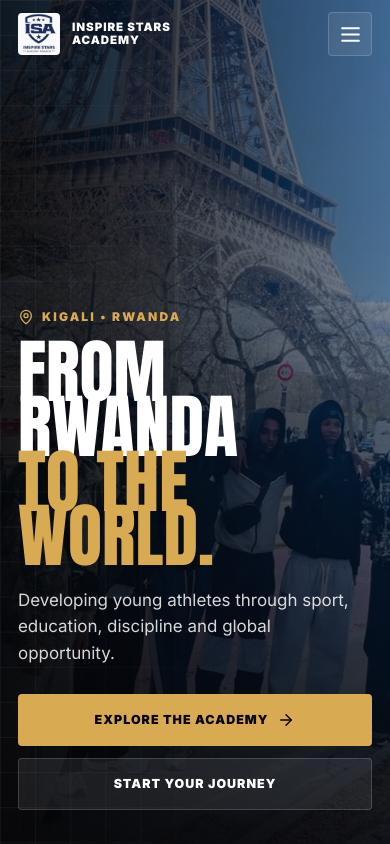
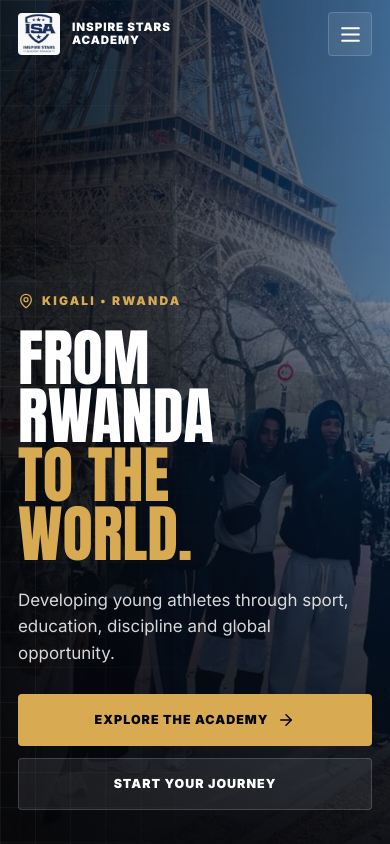
Before and after one commit to devtestor/Inspire_Stars_Academy, a React (Vite) app: page / in a window 390 px wide. Shown: the top 844 px of the page. Built offline with nearby package versions, Linux system fonts and the light colour scheme.

Commit message:
Refine hero headline spacing

```diff
--- a/src/styles.css
+++ b/src/styles.css
@@ -265,7 +265,7 @@ a {
 .hero-content {
   position: relative;
   z-index: 2;
-  width: min(980px, 100%);
+  width: min(900px, 100%);
 }
 
 .location,
@@ -303,9 +303,9 @@ h2,
 
 h1 {
   margin-bottom: 24px;
-  font-size: clamp(5rem, 14vw, 15.5rem);
-  line-height: 0.78;
-  max-width: 1000px;
+  font-size: clamp(4.2rem, 10.5vw, 11.6rem);
+  line-height: 0.9;
+  max-width: 900px;
 }
 
 h1 span,
@@ -1141,7 +1141,8 @@ h3 {
   }
 
   h1 {
-    font-size: clamp(3.2rem, 18vw, 5.7rem);
+    font-size: clamp(3rem, 16vw, 5.1rem);
+    line-height: 0.94;
   }
 
   .impact-statement h2,
```
